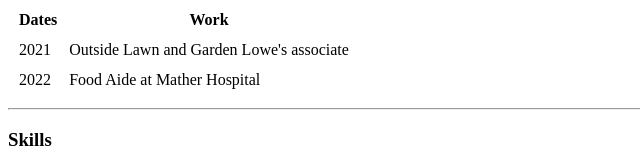
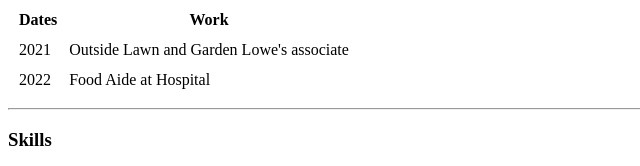
Before and after one commit to Algent8/cv, a plain HTML site: page index.html in a window 1280 px wide. Shown: the part 597-763 px from the top of the page, 0-640 px from the left. Drawn offline with Linux system fonts and the light colour scheme.

Commit message:
Update index.html

```diff
--- a/index.html
+++ b/index.html
@@ -43,7 +43,7 @@
       </tr>
       <tr>
         <td>2022</td>
-        <td>Food Aide at Mather Hospital</td>
+        <td>Food Aide at Hospital</td>
       </tr>
     </tbody>
   </table>
```
